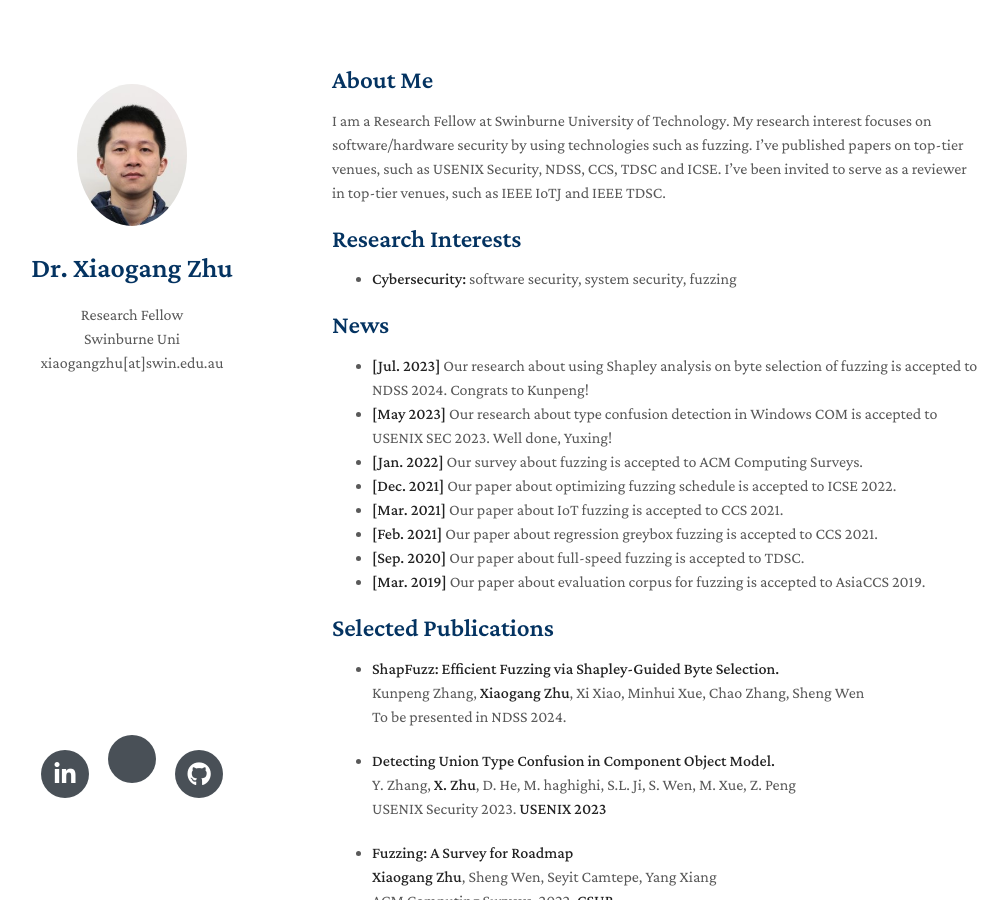
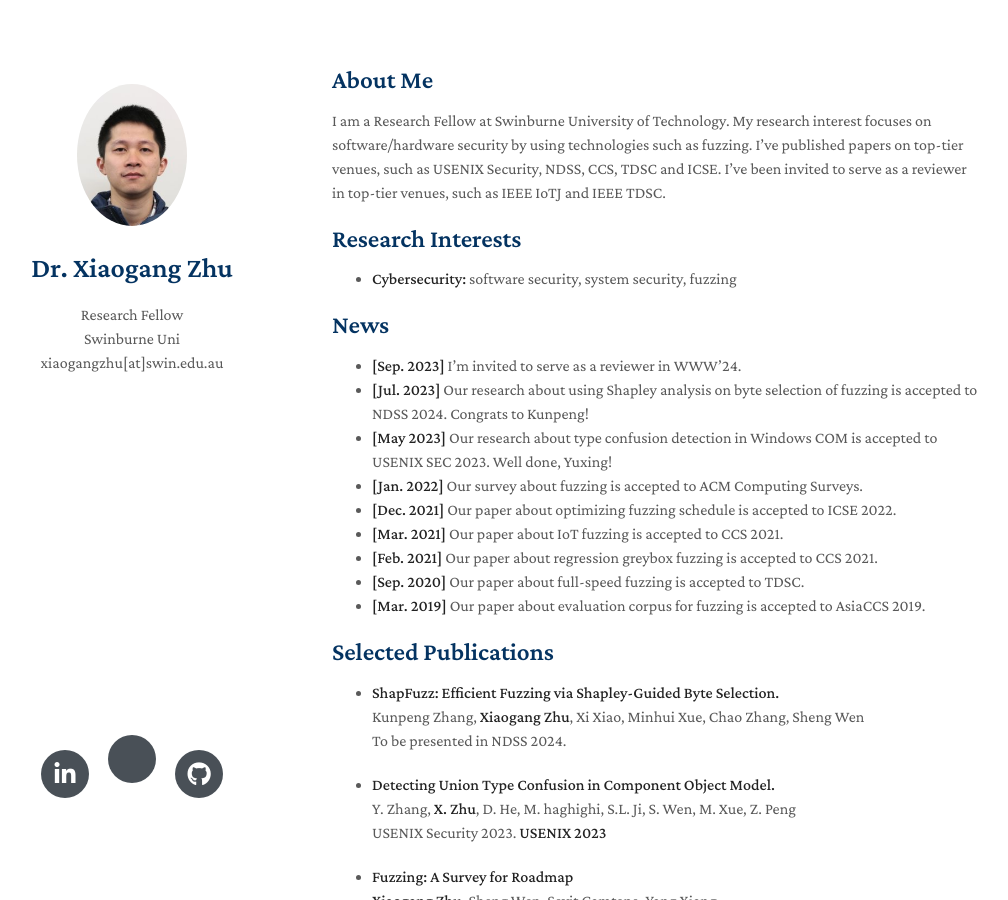
Before and after one commit to RosenZhu/rosenzhu.github.io, a Jekyll site: the page built from index.md, in a window 1280 px wide and 900 px high. Shown: the whole window, without its empty margins (138-1146 px from the left). Built offline with Jekyll 4.4.1, drawn with Linux system fonts in a browser that asks for light colours; nearby versions of some CDN libraries; a style sheet for code colours, icons or effects is not loaded; our own code applies the rules of GitHub Pages for plain Markdown files.

Commit message:
Update index.md

```diff
--- a/index.md
+++ b/index.md
@@ -13,6 +13,7 @@ I am a Research Fellow at Swinburne University of Technology. My research intere
 
 ## News
 
+- **[Sep. 2023]** I'm invited to serve as a reviewer in WWW'24.
 - **[Jul. 2023]** Our research about using Shapley analysis on byte selection of fuzzing is accepted to NDSS 2024. Congrats to Kunpeng!
 - **[May 2023]** Our research about type confusion detection in Windows COM is accepted to USENIX SEC 2023. Well done, Yuxing!
 - **[Jan. 2022]** Our survey about fuzzing is accepted to ACM Computing Surveys.
```
